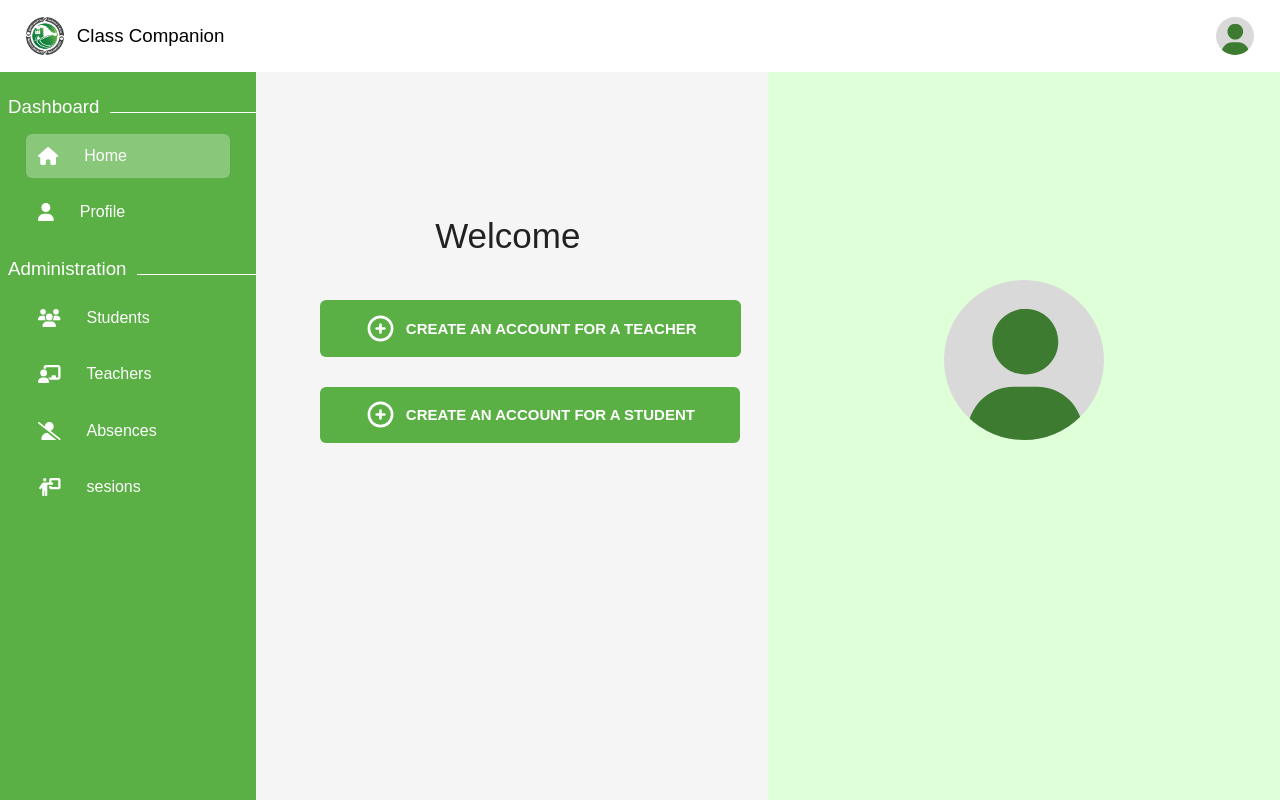
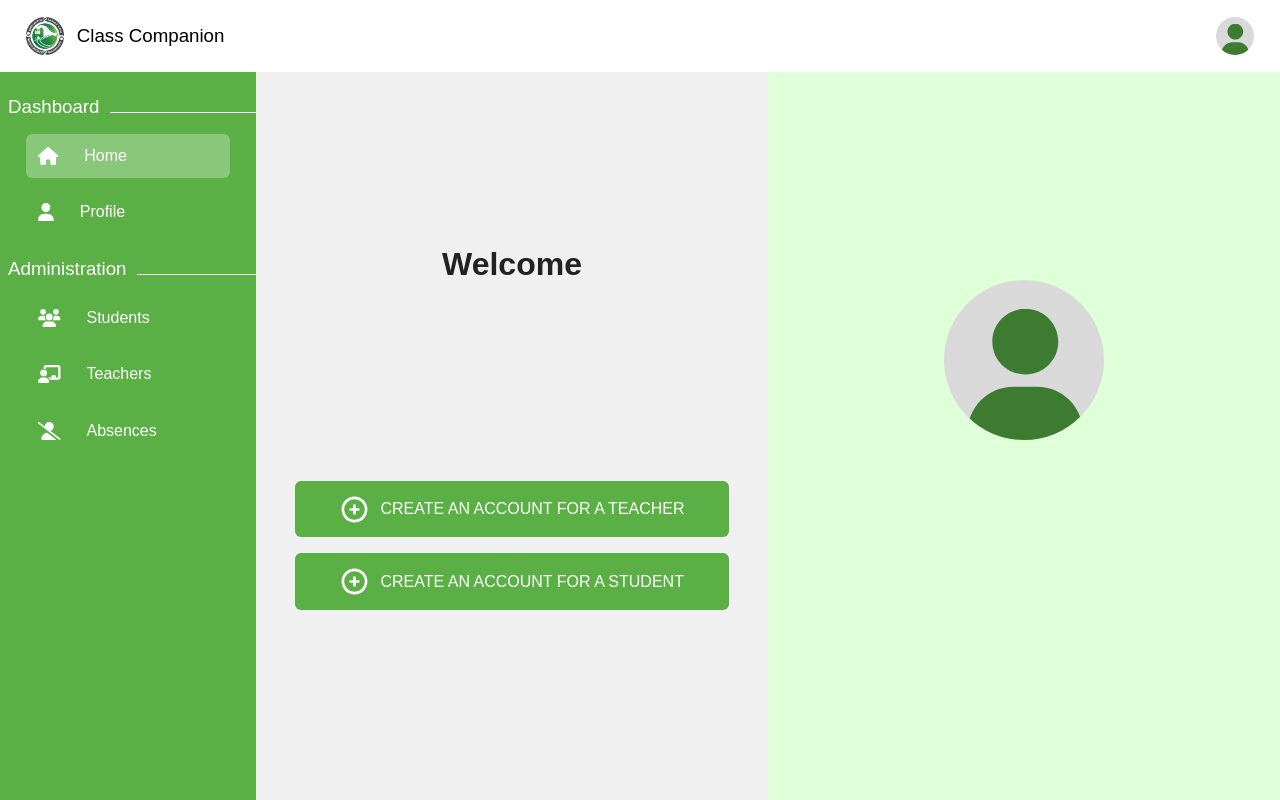
Before and after one commit to Islem-Belhadef/class-companion, a React (Create React App) app in the folder client/: page /home in a window 1280 px wide. Built offline with nearby package versions, Linux system fonts and the light colour scheme; sample sign-in values are in the browser's storage; a web font is replaced by a local one.

Commit message:
fixed homescreen and added warnings for absences

```diff
--- a/client/src/pages/home.js
+++ b/client/src/pages/home.js
@@ -6,24 +6,81 @@ import Header from "../partials/header";
 import SideMenu from "../partials/side-menu";
 
 //import assets
-import avatar from '../assets/avatar.svg';
-import {TbCirclePlus} from "react-icons/tb";
+import avatar from "../assets/avatar.svg";
+import { TbCirclePlus } from "react-icons/tb";
 
 //import utilities
 import { useNavigate } from "react-router-dom";
-import { useEffect } from "react";
+import { useState, useEffect } from "react";
+import Axios from "axios";
+import { FontAwesomeIcon } from "@fortawesome/react-fontawesome";
+import {
+  faTriangleExclamation,
+  faThumbsUp,
+} from "@fortawesome/free-solid-svg-icons";
 
 function Home() {
   const navigate = useNavigate();
+
+  const [myAbsencesList, setMyAbsencesList] = useState([]);
+  const [classFilter, setClassFilter] = useState("");
+
   const accountType = window.localStorage.getItem("accountType");
+  const userId = window.localStorage.getItem("token");
+
+  const loggedIn = window.localStorage.getItem("loggedIn");
+
+  const [error, setError] = useState("");
+  const [isLoading, setIsLoading] = useState(false);
+
+  const [message, setMessage] = useState("");
+
+  const occurences = [];
+  const count = {};
 
   useEffect(() => {
-    const loggedIn = window.localStorage.getItem("loggedIn");
-
     if (!loggedIn) {
       navigate("/login");
+    } else {
+      if (accountType === "student") {
+        Axios.post("http://localhost:3001/absences", {
+          id: userId,
+        })
+          .then((res) => {
+            setMyAbsencesList(res.data);
+            setIsLoading(false);
+          })
+          .catch((err) => {
+            setError(err);
+            console.log(err);
+            setIsLoading(false);
+          });
+      }
     }
   }, []);
+
+  useEffect(() => {
+    myAbsencesList.forEach((abs) => {
+      if (abs.justified === false) {
+        occurences.push(abs.class_name + " - " + abs.class_type);
+      }
+    });
+    for (const absence of myAbsencesList) {
+      if (count[absence.class_name + " - " + absence.class_type]) {
+        count[absence.class_name + " - " + absence.class_type] += 1;
+      } else {
+        count[absence.class_name + " - " + absence.class_type] = 1;
+      }
+    }
+    console.log(occurences);
+    console.log(count);
+
+    occurences.forEach((zeba) => {
+      if (count[zeba] >= 3) {
+        setMessage("You have " + count[zeba] + " absences in " + zeba);
+      }
+    });
+  }, [myAbsencesList]);
 
   return (
     <div className="home-page">
@@ -31,25 +88,35 @@ function Home() {
       <div className="home">
         <SideMenu type={accountType} page="home" />
         {accountType === "admin" && (
-          <div className="main-page">
-            <div className="welcome-div-admin">
-              <div className="welcome-admin">
-                <p>Welcome </p>
-                <p>{window.localStorage.getItem('firstName')} {window.localStorage.getItem('lastName')}</p>
+          <div className="main-home">
+            <div className="welcome">
+              <div className="welcome-text">
+                <h1>Welcome</h1>
+                <h2>
+                  {window.localStorage.getItem("firstName")}{" "}
+                  {window.localStorage.getItem("lastName")}
+                </h2>
               </div>
-              <div className="admin-btns">
-                <div>
-                <button className="task-btn" onClick={()=>{navigate("/teachers")}}>
-                <TbCirclePlus className="plus1"/>
-                  <p>Create an account for a teacher</p>
-                </button>
+              <div className="tasks">
+                  <button
+                    className="task-btn"
+                    onClick={() => {
+                      navigate("/teachers");
+                    }}
+                  >
+                    <TbCirclePlus className="plus1" />
+                    Create an account for a teacher
+                  </button>
+                  <button
+                    className="task-btn"
+                    onClick={() => {
+                      navigate("/students");
+                    }}
+                  >
+                    <TbCirclePlus className="plus1" />
+                    Create an account for a student
+                  </button>
               </div>
-              <div>
-                <button className="task-btn" onClick={()=>{navigate("/students")}}>
-                <TbCirclePlus className="plus1"/>
-                  <p>Create an account for a student</p>
-                </button>
-              </div></div>
             </div>
             <div className="profile-div">
               <img src={avatar} alt="avatar" className="big-icon " />
@@ -57,16 +124,24 @@ function Home() {
           </div>
         )}
         {accountType === "teacher" && (
-          <div className="main-page">
-            <div className="welcome-div-teacher">
-              <div className="welcome-teacher">
-                <p>Welcome</p>
-                <p>{window.localStorage.getItem('firstName')} {window.localStorage.getItem('lastName')}</p>
+          <div className="main-home">
+            <div className="welcome">
+              <div className="welcome-text">
+                <h1>Welcome</h1>
+                <h2>
+                  {window.localStorage.getItem("firstName")}{" "}
+                  {window.localStorage.getItem("lastName")}
+                </h2>
               </div>
-              <div className="task-teacher">
-                <button className="task-btn" onClick={()=>{navigate("/sesions")}}>
-                  <TbCirclePlus className="plus1"/>
-                  <p>Start new session</p>
+              <div className="tasks">
+                <button
+                  className="task-btn"
+                  onClick={() => {
+                    navigate("/sesions");
+                  }}
+                >
+                  <TbCirclePlus className="plus1" />
+                  Start new session
                 </button>
               </div>
             </div>
@@ -76,12 +151,51 @@ function Home() {
           </div>
         )}
         {accountType === "student" && (
-          <div className="main-page">
-            <div className="welcome-div-student">
-              <div className="welcome-student">
-                <p>Welcome</p>
-                <p>{window.localStorage.getItem('firstName')} {window.localStorage.getItem('lastName')}</p>
+          <div className="main-home">
+            <div className="welcome">
+              <div className="welcome-text">
+                <h1>Welcome</h1>
+                <h2>
+                  {window.localStorage.getItem("firstName")}{" "}
+                  {window.localStorage.getItem("lastName")}
+                </h2>
               </div>
+              {message && (
+                <div className="warning">
+                  <FontAwesomeIcon
+                    icon={faTriangleExclamation}
+                    style={{
+                      marginRight: "2rem",
+                      color: "rgb(250, 56, 56)",
+                      height: "24px",
+                    }}
+                  />
+                  <div className="warning-info">
+                    {message}
+                    <button
+                      className="justify-btn"
+                      onClick={() => {
+                        navigate("/my-absences");
+                      }}
+                    >
+                      Justify
+                    </button>
+                  </div>
+                </div>
+              )}
+              {!message && (
+                <div className="warning" style={{ backgroundColor: "#d8ffcc" }}>
+                  <FontAwesomeIcon
+                    icon={faThumbsUp}
+                    style={{
+                      marginRight: "2rem",
+                      color: "rgb(70, 223, 103)",
+                      height: "24px",
+                    }}
+                  />
+                  You don't exclusing absences
+                </div>
+              )}
             </div>
             <div className="profile-div">
               <img src={avatar} alt="avatar" className="big-icon " />
--- a/client/src/pages/login.js
+++ b/client/src/pages/login.js
@@ -90,7 +90,7 @@ function Login() {
         </div>
       </div>
       <div className="login-form">
-        <div className="welcome">
+        <div className="welcome-login">
           <h1>Welcome back</h1>
           <h2>To Class Companion of University of Constantine 2</h2>
         </div>
--- a/client/src/pages/profile.js
+++ b/client/src/pages/profile.js
@@ -37,8 +37,8 @@ function Profile() {
         id: window.localStorage.getItem("token"),
       })
         .then((res) => {
-          // console.log(res.data);
           setUser(res.data);
+          console.log(res.data);
           setIsLoading(false);
           setNewEmail(res.data.email);
           setNewPassword(res.data.password);
@@ -46,7 +46,7 @@ function Profile() {
         .catch((err) => {
           setError(err);
           setIsLoading(false);
-          // console.log(err);
+          console.log(err);
         });
     }
   }, []);
--- a/client/src/pages/signup.js
+++ b/client/src/pages/signup.js
@@ -68,12 +68,10 @@ function Signup() {
     if(email.endsWith(check)){
       mail.style.borderColor="var(--primary)"
         showAdditionalInfos();
-        console.log("valid");
     }
     else{ e.preventDefault();
         mail.style.borderColor = "#E74C3C";
         advice.style.color = "#E74C3C";
-        console.log("not valid");
     }
 }
 
@@ -98,7 +96,7 @@ function Signup() {
       classModule: classModule,
     })
       .then((res) => {
-        console.log(res);
+        console.log(res.data);
         if (res.data.dbresult.password === password) {
           window.localStorage.setItem("token", res.data.dbresult._id);
           window.localStorage.setItem("firstName", res.data.dbresult.first_name);
@@ -137,7 +135,7 @@ function Signup() {
         </div>
       </div>
       <div className="signup-form">
-        <div className="welcome">
+        <div className="welcome-login">
           <h1>Welcome</h1>
           <h2>To Class Companion of University of Constantine 2</h2>
         </div>
--- a/client/src/partials/justify-modal.js
+++ b/client/src/partials/justify-modal.js
@@ -17,8 +17,6 @@ const JustifyModal = (props) => {
       absence_id: absence._id,
     })
       .then((res) => {
-        console.log(res);
-        console.log("justification sent");
         setTimeout(() => navigate(0), 300);
       })
       .catch((err) => {
--- a/client/src/partials/my-absence-card.js
+++ b/client/src/partials/my-absence-card.js
@@ -6,8 +6,6 @@ import { useState } from "react";
 const MyAbsenceCard = (props) => {
   const absence = props.absence;
   const teachersList = props.teachersList;
-
-  console.log(absence.justification_sent);
 
   const [showJustifyModal, setShowJustifyModal] = useState(false);
 
--- a/client/src/partials/side-menu.js
+++ b/client/src/partials/side-menu.js
@@ -173,7 +173,7 @@ function SideMenu(props) {
             </div>
           </Link>
         ))}
-      {(accountType === "teacher" || accountType === "admin") &&
+      {(accountType === "teacher") &&
         ((page === "sesions" && (
           <Link to="/sesions">
             <div className="section selected-section" id="sesions">
--- a/client/src/styles/home.css
+++ b/client/src/styles/home.css
@@ -16,11 +16,18 @@
   background-color: var(--primary);
 }
 
-/* .main-page {
+.main-page {
     flex: 4;
     background-color: #F0F0F0;
     overflow: auto;
-} */
+}
+
+.main-home {
+  flex: 4;
+  background-color: #F0F0F0;
+  overflow: auto;
+  display: flex;
+}
 
 .section {
   display: flex;
@@ -227,13 +234,6 @@
   padding-right: 1.6vw;
 }
 
-.main-page {
-  flex: 4;
-  background-color: #f0f0f0;
-  overflow: auto;
-  /* display: none; */
-}
-
 .add-user-page {
   flex: 4;
   background-color: #f0f0f0;
@@ -312,18 +312,18 @@
 
 /* homepage */
 
-.main-page {
-  background-color:whitesmoke;
-  width: 80vw;
-  height: 91vh;
-}
+/* .main-page {
+  background-color:#FAFAFA;
+  display: flex;
+} */
+
+
 .profile-div {
+  flex: 1;
   display:flex;
   justify-content: center;
-  height: 100%;
+  align-items: center;
   background-color:var(--background);
-  width: 40vw;
-  margin-left: 40vw;
 }
 .big-icon {
   width: 160px;
@@ -339,86 +339,35 @@
 
 }
 
-/*Admin */
-.welcome-div-admin{
-  width: 40vw;
-  height: 100%;
-  float: left;
+.welcome {
+  display: flex;
+  flex: 1;
+  flex-direction: column;
+  justify-content: space-evenly;
+  align-items: center;
 }
-.welcome-admin{
-  font-size: 35px;
-  font-weight: 600;
-  left:34%;
-  position: absolute;
-  top: 27%;
+
+.welcome-text {
   text-align: center;
 }
-.admin-btns{
-  position: absolute;
-  left:25%;
-  top: 300px;
-  text-align: center;
-}
-.admin-btns .task-btn{
-  margin-bottom: 30px;
-  background-color: var(--primary);
-  display: flex;
-  justify-content: baseline;
-  align-items: center;
-}
-.admin-btns div p{
-  color: white;
-  font-size: 15px;
+
+.welcome h1 {
+  margin: 0;
+  margin-bottom: 0.5rem;
   font-weight: 600;
 }
-/*Teacher*/
-.welcome-div-teacher{
-  width: 40vw;
-  height: 100%;
-  float: left;
-}
-.welcome-teacher{
-  font-size: 35px;
-  font-weight: 600;
-  left:34%;
-  position: absolute;
-  top: 35%;
-  text-align: center;
-}
-.task-teacher {
-  display: flex;
-  justify-content: center;
-  align-items: center;
-  position: absolute;
-  top: 63%;
-  left: 420px;
-}
 
-.task-btn{
+.tasks button {
+  color: #FFFFFF;
+  margin: 1rem 0;
   background-color: var(--primary);
   display: flex;
   justify-content: baseline;
   align-items: center;
 }
 
-.task-teacher p{
-  color: white;
-  font-size: 15px;
-  font-weight: 600;
-}
-/*Student */
-.welcome-div-student{
-  width: 40vw;
-  height: 100%;
-  float: left;
-}
-.welcome-student{
-  font-size: 35px;
-  font-weight: 600;
-  left:34%;
-  position: absolute;
-  top: 40%;
-  text-align: center;
+.tasks button:hover {
+  background-color: var(--dark);
 }
 
 /* profile */
@@ -530,3 +479,41 @@
 .my-card .data .values {
   line-height: 2.6rem;
 }
+
+.no-abs {
+  font-size: 2rem;
+  text-align: center;
+  margin: auto;
+  margin-top: 25vh;
+}
+
+.warning {
+  background-color: #ffcccc;
+  color: #222222;
+  font-size: large;
+  font-weight: 500;
+  border-radius: 8px;
+  padding: 1rem 2rem;
+  width: fit-content;
+  display: flex;
+  flex-direction: row;
+  align-items: center;
+}
+
+.warning-info {
+  display: flex;
+  flex-direction: column;
+  align-items: center;
+  justify-content: center;
+}
+
+.justify-btn {
+  margin-top: 1rem;
+  background-color: #ffefef;
+  outline: 1px solid #fc4a4a;
+}
+
+.justify-btn:hover {
+  /* background-color: #ffffff; */
+  outline: 3px solid #fc4a4a;
+}
--- a/client/src/styles/login.css
+++ b/client/src/styles/login.css
@@ -90,7 +90,7 @@
     color: #000000;
   }
 
-  .login-form .welcome {
+  .login-form .welcome-login {
     text-align: center;
   }
 
--- a/client/src/styles/signup.css
+++ b/client/src/styles/signup.css
@@ -66,7 +66,7 @@
   color: #000000;
 }
 
-.signup-form .welcome {
+.signup-form .welcome-login {
   text-align: center;
 }
 
```
Also changed, not shown: client/src/pages/my-absences.js (+6 -4 lines), client/src/pages/sesions.js (+4 -24 lines).
